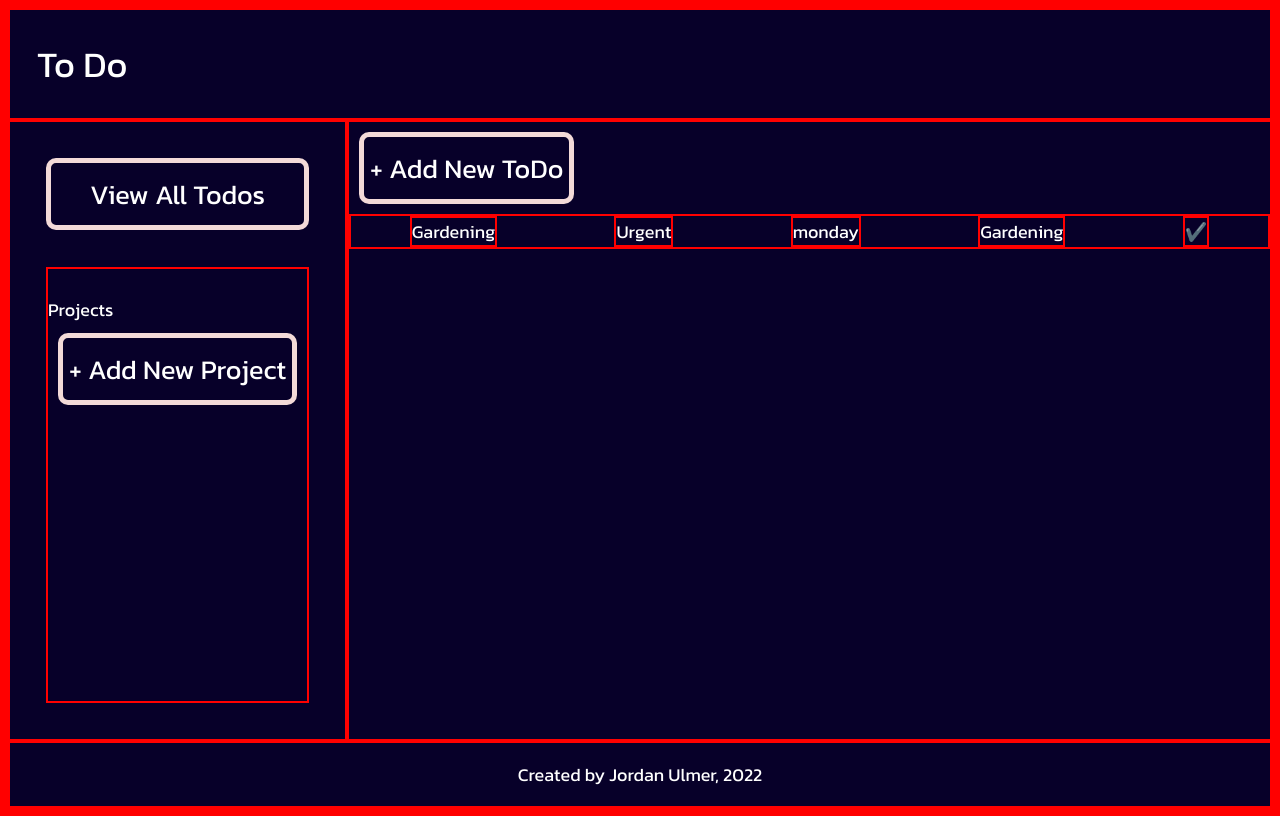
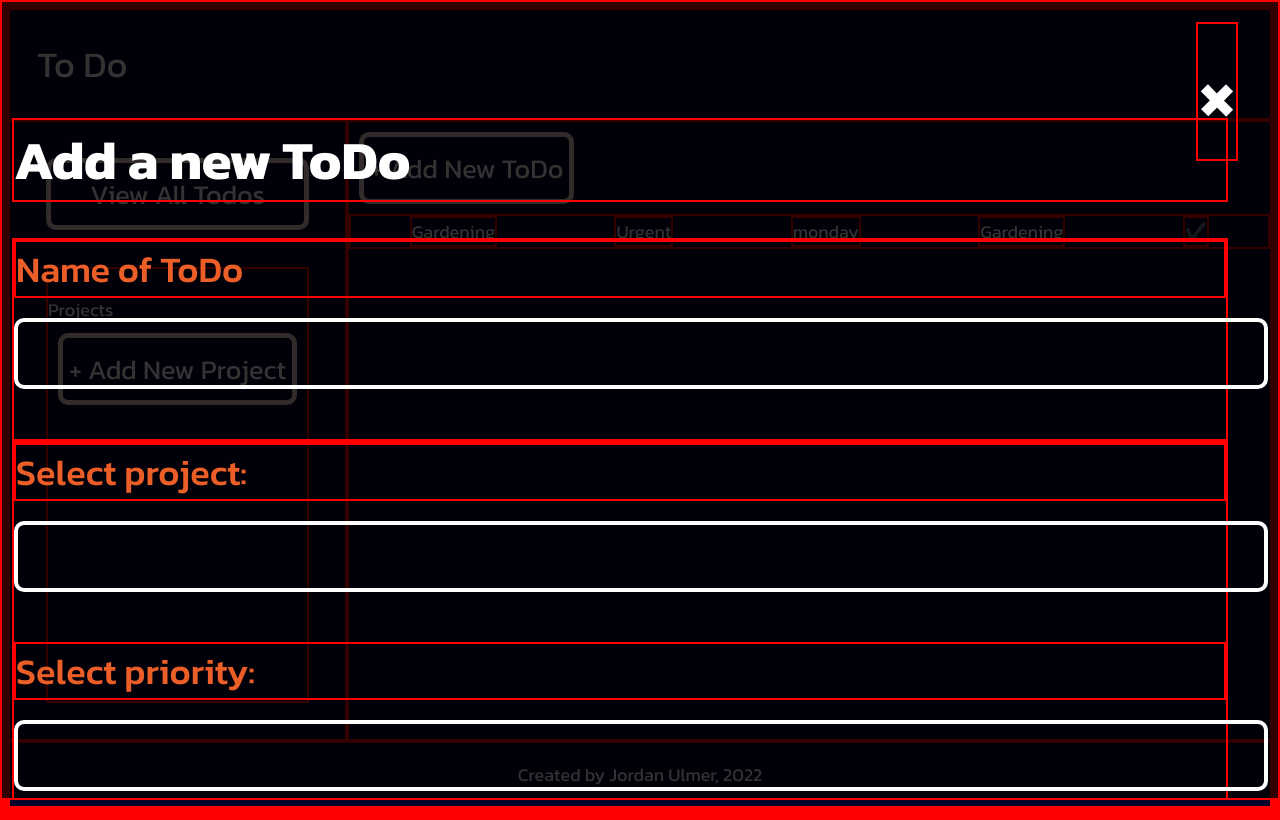
Before and after one commit to BreadleyCooper/todolist, a website with bundled scripts: page dist/index.html in a window 1280 px wide. Both pictures are taken after a click on the button "+ Add New ToDo". Built offline with nearby package versions, Linux system fonts and the light colour scheme.

Commit message:
form is showing

```diff
--- a/src/form.js
+++ b/src/form.js
@@ -7,12 +7,13 @@ function todoForm (){
     const form = document.createElement("form")
     form.classList.toggle("form")
     const overlayForm = document.createElement("div")
+    overlayForm.classList.toggle("overlayForm")
     form.appendChild(overlayForm)
     // close form 'x' button
     const closeForm = document.createElement("div")
     closeForm.classList.toggle("closeForm")
-    closeForm.setAttribute("onclick", `${toggleForm()}`)
-    closeForm.textContent = ">$times"
+    closeForm.addEventListener("click", toggleForm())
+    closeForm.innerHTML = "&times"
     overlayForm.appendChild(closeForm)
     // form header
     const formHeader = document.createElement("h1")
@@ -50,7 +51,7 @@ function todoForm (){
     projectArray.forEach(function(element){
         let option = document.createElement("option")
         option.value = element;
-        formProjectList.appendChild(element)
+        formProjectList.appendChild(option)
     })
 
     // form 'priority' container
@@ -65,15 +66,15 @@ function todoForm (){
     formPriorityInput.setAttribute("list", "priority")
     formPriorityInput.setAttribute("id", "priorityInput")
     const formPriorityList = document.createElement("datalist")
-    formPriorityList.setAttribute("id", "priorityList")
+    formPriorityList.setAttribute("id", "priority")
     formElementProject.append(formPriorityLabel, formPriorityInput, formPriorityList);
     // priority dropdown options
     const priorityUrgent = document.createElement("option")
     priorityUrgent.setAttribute("value", "Urgent")
     const priorityRoutine = document.createElement("option")
-    priorityRoutine = setAttribute("value", "Routine")
+    priorityRoutine.setAttribute("value", "Routine")
     const priorityBackBurner = document.createElement("option")
-    priorityBackBurner = setAttribute("value", "Ehh, Forget About It")
+    priorityBackBurner.setAttribute("value", "Backburner")
     formPriorityList.append(priorityUrgent, priorityRoutine, priorityBackBurner)
 
     // form 'date due' container
@@ -89,13 +90,28 @@ function todoForm (){
     formDueInput.setAttribute("id", "dueInput")
     formDueInput.setAttribute("name", "dueDate")
     formElementDue.append(formDueLabel, formDueInput)
+
+    // form submit button container
+    const formElementSubmit = document.createElement("div")
+    formElementSubmit.classList.toggle("formElement")
+    overlayForm.appendChild(formElementSubmit)
+    // submit button
+    const formSubmitButton = document.createElement("button")
+    formSubmitButton.setAttribute("onclick", `${toggleForm()}`)
+    formSubmitButton.setAttribute("type", "button")
+    formSubmitButton.setAttribute("id", "submit")
+    formElementSubmit.appendChild(formSubmitButton)
+    // append the entire form container to the body when called
+    document.getElementsByTagName("body")[0].appendChild(form)
+    console.log("todoForm function is firing")
+    // NEED TO CHANGE PROJECT AND PRIORITY INPUTS TO DROPDOWNS, AND CODE THE SUBMIT BUTTON
 }
 
 // function to toggle class that brings up a new todo form
 function toggleForm(){
     document.body.classList.toggle("activeForm")
 }
-// function to call when create a new Todo form button clicked
+// function to call when create a new Todo form button clicked, after completing the form
 function addTodo(name, project, priority, dueDate){
     name = document.querySelector("#newName").value;
     project = document.querySelector("#newProject").value;
@@ -103,3 +119,8 @@ function addTodo(name, project, priority, dueDate){
     dueDate = document.querySelector("#newDueDate").value;
     let newToto = new Todo(name,project,priority,dueDate)
 }
+
+export {
+    todoForm,
+    toggleForm
+}
--- a/src/index.js
+++ b/src/index.js
@@ -1,6 +1,7 @@
 import "./style.css"
 import Todo from "./todoObjects"
 import updateMain from "./mainContent"
+import { toggleForm, todoForm } from "./form"
 // import {todoArray, projectArray} from "./todoObjects"
 // grabbing the root node element
 
@@ -36,6 +37,10 @@ main.classList.toggle("main")
 const addNewTodo = document.createElement("button")
 addNewTodo.classList.toggle("addNewTodo")
 addNewTodo.textContent = "+ Add New ToDo"
+addNewTodo.addEventListener("click", () => {
+    todoForm()
+    toggleForm()
+})
 main.insertBefore(addNewTodo, main.firstChild)
 
 // footer
--- a/src/mainContent.js
+++ b/src/mainContent.js
@@ -1,7 +1,7 @@
 // importing the arrays and the DOM element
 import todoLoop from "./todoLoop";
 import {projectArray,todoArray } from "./todoObjects";
-
+import todoForm from "./form";
 
 // function to create and append the main section with each todo
 function updateMain () {
--- a/src/style.css
+++ b/src/style.css
@@ -99,3 +99,67 @@ body {
     display: flex;
     justify-content: space-around;
 }
+.overlayForm {
+  position:absolute;
+  top:50vh;
+  left:0px;
+  width:100vw;
+  height:0vh;
+  background:rgba(0,0,0,0.8);
+  z-index: -1;
+  opacity: 0;
+  padding: 80px 50px 0px 10px;
+  overflow:scroll;
+  box-sizing: border-box;
+  transition: top 500ms ease-in-out,
+              opacity 500ms ease-in-out,
+              height 0ms ease-in-out 500ms;
+}
+.overlayForm .closeForm {
+  position:absolute;
+  top: 20px;
+  right: 40px;
+  color: #fff;
+  font-size: 5rem;
+  font-weight: 600;
+  cursor:pointer;
+}
+
+body.activeForm .overlayForm{
+  z-index: 2;
+  opacity: 1;
+  top: 0px;
+  height: 100vh;
+  transition: top 500ms ease-in-out,
+              opacity 500ms ease-in-out,
+              height 0ms ease-in-out 0ms;
+}
+.overlayForm h1 {
+  font-size: 3rem;
+  color: #fff;
+}
+
+.overlayForm p {
+  font-size: 2em;
+  color: #fff;
+}
+
+.overlayForm label {
+  display: block;
+  font-size: 2em;
+  color: #eb5e28;
+  margin-bottom: 20px;
+  font-weight: 500;
+}
+.overlayForm input {
+  width: 100%;
+  padding: 17px;
+  font-size: 25px;
+  border: 4px solid #fff;
+  background: transparent;
+  outline: none;
+  border-radius: 10px;
+  margin-bottom: 50px;
+  color: #fff;
+  font-weight: 500;
+}
```
Also changed, not shown: dist/main.js.
